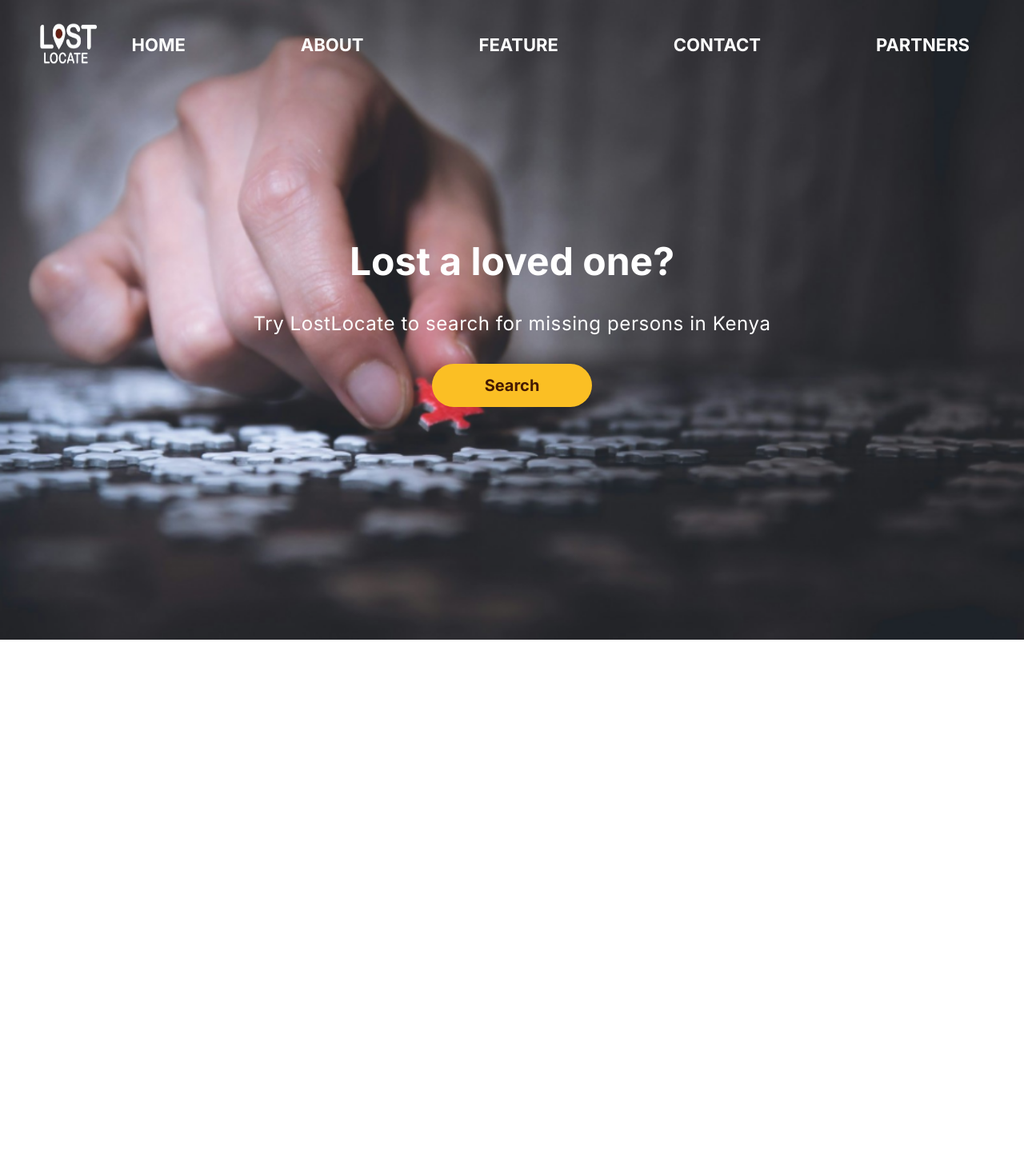
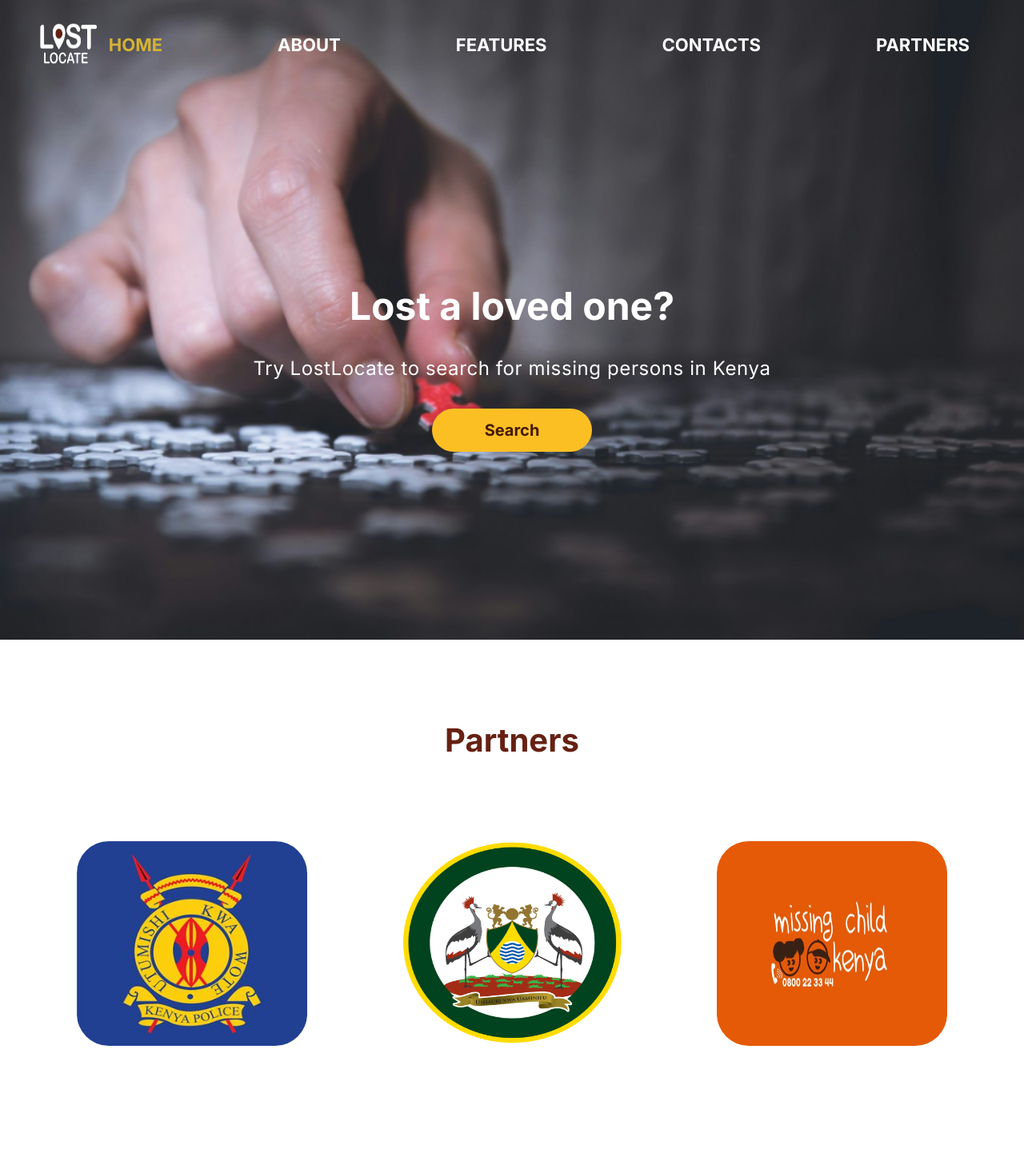
Before and after one commit to akirachix/Upile-Informational, a Next.js app in the folder lost-locate/: page / in a window 1280 px wide. Shown: the top 1442 px of the page at 80% size. Before the commit the page ends 800 px from the top, so only its background shows below. Built offline with nearby package versions, Linux system fonts and the light colour scheme.

Commit message:
Pulled dev and added partners and features

```diff
--- a/lost-locate/src/app/components/Features/index.tsx
+++ b/lost-locate/src/app/components/Features/index.tsx
@@ -12,7 +12,7 @@
 
 const LostLocateFeatures = () => {
   return (
-    <div className="bg-white p-4 sm:p-6 md:p-8 lg:p-12 xl:p-6">
+    <div id='features' className="bg-white p-4 sm:p-6 md:p-8 lg:p-12 xl:p-6">
       <h2 className="text-[32px] sm:text-[28px] md:text-[34px] lg:text-[36px] xl:text-[40px] font-bold text-center mb-4 sm:mb-4 md:mb-6 lg:mb-6 text-orange-950">
         Features
       </h2>
--- a/lost-locate/src/app/components/Landing/index.tsx
+++ b/lost-locate/src/app/components/Landing/index.tsx
@@ -8,7 +8,7 @@
     <div
       className="min-h-screen bg-gray-100 flex flex-col"
       style={{
-        backgroundImage: "url('/images/lostlocate.png')" ,
+        backgroundImage: "url('/images/lostlocate_img.png')" ,
         backgroundSize: 'cover',
         backgroundPosition: 'center',
         backgroundRepeat: 'no-repeat',
--- a/lost-locate/src/app/components/Navbar/index.tsx
+++ b/lost-locate/src/app/components/Navbar/index.tsx
@@ -5,7 +5,10 @@
 import { useState } from "react";
 import { FaBars, FaTimes } from 'react-icons/fa';
 import Image from "next/image";
+import {Inter} from "next/font/google"
+import next from "next/types";
 
+const inter = Inter({subsets: ['latin']});
 const Navbar = () => {
     const [isOpen, setIsOpen] = useState(false);
     const [activeLink, setActiveLink] = useState('#home');
@@ -13,7 +16,7 @@
         setIsOpen(!isOpen);
     };
 
-    const handleLinkClick = (link:string) => {
+    const handleLinkClick = (link: string) => {
         setActiveLink(link);
         if (isOpen) {
             toggleMenu();
@@ -21,13 +24,13 @@
     };
 
     return (
-        <nav className="text-white mx-18 fixed top-0 left-0 w-full z-50">
+        <nav className={` ${inter.className} static w-full bg-transparent text-white`}>
             <div className="max-w-8xl mx-auto flex justify-between items-center py-3 px-2 lg:py-4 lg:px-3 xl:px-5">
                 <div className="text-2xl font-bold">
                     <Link href="#home">
                         <Image
-                            src="/images/lostlocatelogo.png"
-                            alt="Upile-logo"
+                            src="/images/lostlocate_logo.png"
+                            alt="Logo"
                             width={150}
                             height={73}
                             className="w-8 h-8 md:w-16 md:h-16 lg:w-20 lg:h-20 xl:w-22 xl:h-22 mx-3 lg:mx-5 xl:mx-6"
@@ -35,14 +38,14 @@
                     </Link>
                 </div>
 
-                <div className="custom-menu:hidden xl:hidden lg:hidden">
+                <div className="block lg:hidden xl:hidden">
                     <button onClick={toggleMenu}>
                         {isOpen ? <FaTimes size={30} /> : <FaBars size={30} />}
                     </button>
                 </div>
 
-                <ul className="hidden xl:flex lg:flex lg:space-x-10 xl:space-x-36 mr-12">
-                    {['HOME', 'ABOUT', 'FEATURE', 'CONTACT', 'PARTNERS'].map((link, index) => (
+                <ul className="hidden lg:flex xl:flex lg:space-x-10 xl:space-x-36 mr-12">
+                    {['home', 'about', 'features', 'contacts', 'partners'].map((link, index) => (
                         <li key={index} className={`font-bold text-[24px] lg:text-[20px] xl:text-[22px]`}>
                             <Link
                                 href={`#${link}`}
@@ -53,16 +56,16 @@
                                     : 'text-white'
                                 } hover:text-[#E4C18C]`}
                             >
-                                {link.charAt(0).toUpperCase() + link.slice(1)}
+                                {link.toUpperCase()}
                             </Link>
                         </li>
                     ))}
                 </ul>
 
                 {isOpen && (
-                    <div className="xl:hidden lg:hidden fixed top-0 left-0 w-full h-screen bg-black bg-opacity-90 z-40">
+                    <div className="fixed top-0 left-0 w-full h-screen bg-black bg-opacity-90 z-40 lg:hidden xl:hidden">
                         <ul className="flex flex-col items-center justify-center h-full space-y-4 pl-8 pr-8">
-                            {['home', 'about', 'feature', 'contact', 'partners'].map((link, index) => (
+                            {['home', 'about', 'features', 'contacts', 'partners'].map((link, index) => (
                                 <li key={index} className={`font-bold text-lg sm:text-xl`}>
                                     <Link
                                         href={`#${link}`}
@@ -73,7 +76,7 @@
                                             : 'text-white'
                                         }`}
                                     >
-                                        {link.charAt(0).toUpperCase() + link.slice(1)}
+                                        {link.toUpperCase() }
                                     </Link>
                                 </li>
                             ))}
@@ -87,4 +90,5 @@
         </nav>
     );
 };
+
 export default Navbar;
--- a/lost-locate/src/app/components/Partners/index.tsx
+++ b/lost-locate/src/app/components/Partners/index.tsx
@@ -18,7 +18,7 @@
 
 const PartnerLogo = () => {
   return (
-    <div className="p-20">
+    <div id='partners' className="p-20">
     <h2 className="text-[32px] font-bold text-center mt-4 text-[#662113] sm:text-[28px] md:text-[34px] lg:text-[36px] xl:text-[40px] font-bold text-center mb-4 sm:mb-4 md:mb-6 lg:mb-6">
       Partners
     </h2>
--- a/lost-locate/src/app/layout.tsx
+++ b/lost-locate/src/app/layout.tsx
@@ -15,7 +15,7 @@
   children: React.ReactNode;
 }>) {
   return (
-    <html lang="en">
+    <html lang="en" className="scroll-smooth">
       <body className={inter.className}>{children}</body>
     </html>
   );
--- a/lost-locate/src/app/page.tsx
+++ b/lost-locate/src/app/page.tsx
@@ -1,5 +1,6 @@
 import Landing from "./components/Landing";
-
+import Partners from "./components/Partners";
+import Features from "./components/Features";
 
 
   export default function Home() {
@@ -7,6 +8,8 @@
       <div>
         <main>
         <Landing/>
+        <Partners/>
+        <Features/>
         </main>
       </div>
     );
```
Also changed, not shown: lost-locate/public/images/lostlocate_img.png (renamed from lost-locate/public/images/lostlocate.png), lost-locate/public/images/lostlocate_logo.png (renamed from lost-locate/public/images/lostlocatelogo.png).
